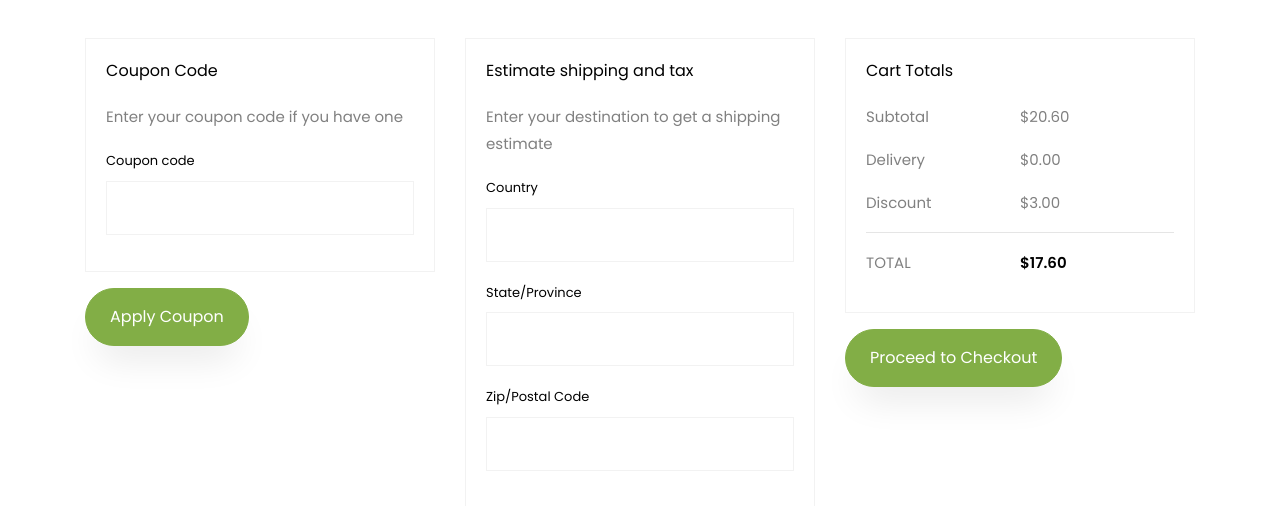
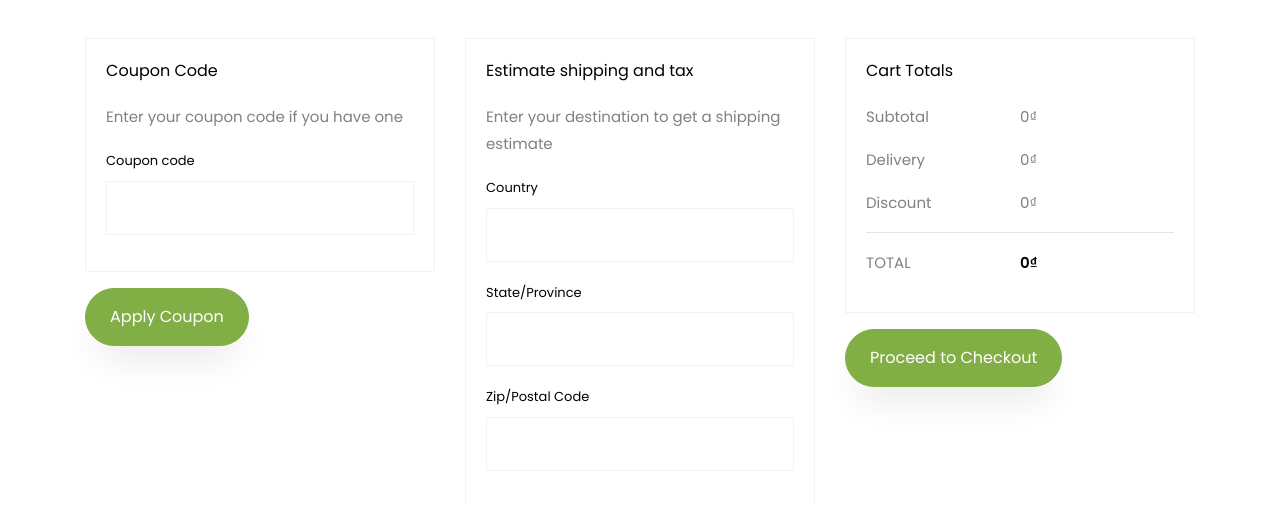
Before and after one commit to 23130227/WebBanThucPhamTuoiSong, a Django app: page /gio-hang/ in a window 1280 px wide. Shown: the part 771-1277 px from the top of the page. Run offline with Django 5.2, Linux system fonts and the light colour scheme; data comes from the database, SQL or seed files in the repository; both versions use the stored data as it was after the commit; some libraries are stand-ins or nearby versions; some web fonts are replaced.

Commit message:
Thêm tổng tiền của giỏ hàng

```diff
--- a/cart/templates/cart/cart.html
+++ b/cart/templates/cart/cart.html
@@ -5,7 +5,8 @@
         <div class="container">
             <div class="row no-gutters slider-text align-items-center justify-content-center">
                 <div class="col-md-9 ftco-animate text-center">
-                    <p class="breadcrumbs"><span class="mr-2"><a href="../../../pages/templates/pages/index.html">Home</a></span> <span>Cart</span></p>
+                    <p class="breadcrumbs"><span class="mr-2"><a
+                            href="../../../pages/templates/pages/index.html">Home</a></span> <span>Cart</span></p>
                     <h1 class="mb-0 bread">My Cart</h1>
                 </div>
             </div>
@@ -127,20 +128,20 @@
                         <h3>Cart Totals</h3>
                         <p class="d-flex">
                             <span>Subtotal</span>
-                            <span>$20.60</span>
+                            <span>{{ subtotal }}₫</span>
                         </p>
                         <p class="d-flex">
                             <span>Delivery</span>
-                            <span>$0.00</span>
+                            <span>0₫</span>
                         </p>
                         <p class="d-flex">
                             <span>Discount</span>
-                            <span>$3.00</span>
+                            <span>0₫</span>
                         </p>
                         <hr>
                         <p class="d-flex total-price">
                             <span>Total</span>
-                            <span>$17.60</span>
+                            <span>{{ total }}₫</span>
                         </p>
                     </div>
                     <p><a href="{% url 'checkout' %}" class="btn btn-primary py-3 px-4">Proceed to Checkout</a></p>
--- a/cart/views.py
+++ b/cart/views.py
@@ -13,6 +13,7 @@ def checkout(request):
     context = {}
     return render(request, 'cart/checkout.html', context)
 
+
 def cart(request):
     cart = request.session.get('cart', {})
 
@@ -26,6 +27,7 @@ def cart(request):
         'subtotal': subtotal,
         'total': subtotal
     })
+
 
 def add_to_cart(request, product_id):
     product = get_object_or_404(Product, id=product_id)
@@ -47,6 +49,8 @@ def add_to_cart(request, product_id):
     request.session.modified = True
 
     return redirect(request.META.get('HTTP_REFERER', '/'))
+
+
 def remove_from_cart(request, product_id):
     cart = request.session.get('cart', {})
     pid = str(product_id)
@@ -58,6 +62,7 @@ def remove_from_cart(request, product_id):
     request.session.modified = True
 
     return redirect('cart')
+
 
 def update_cart(request, product_id):
     if request.method == 'POST':
```
Also changed, not shown: db.sqlite3. Lines whose indentation alone changed are shown as unchanged.
